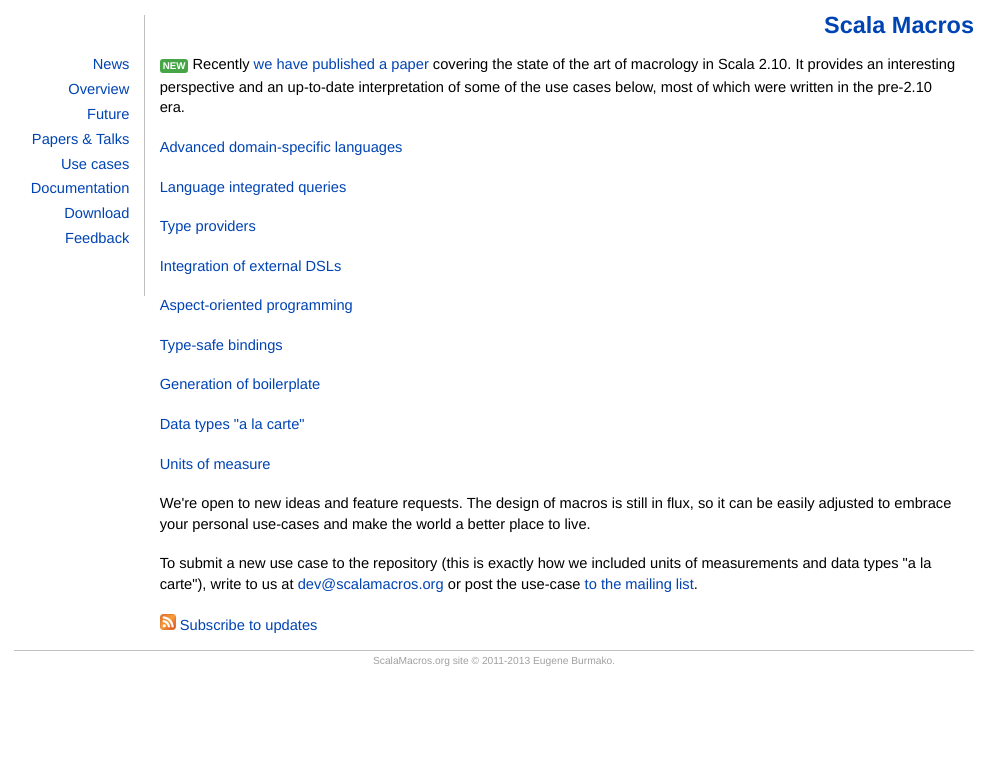
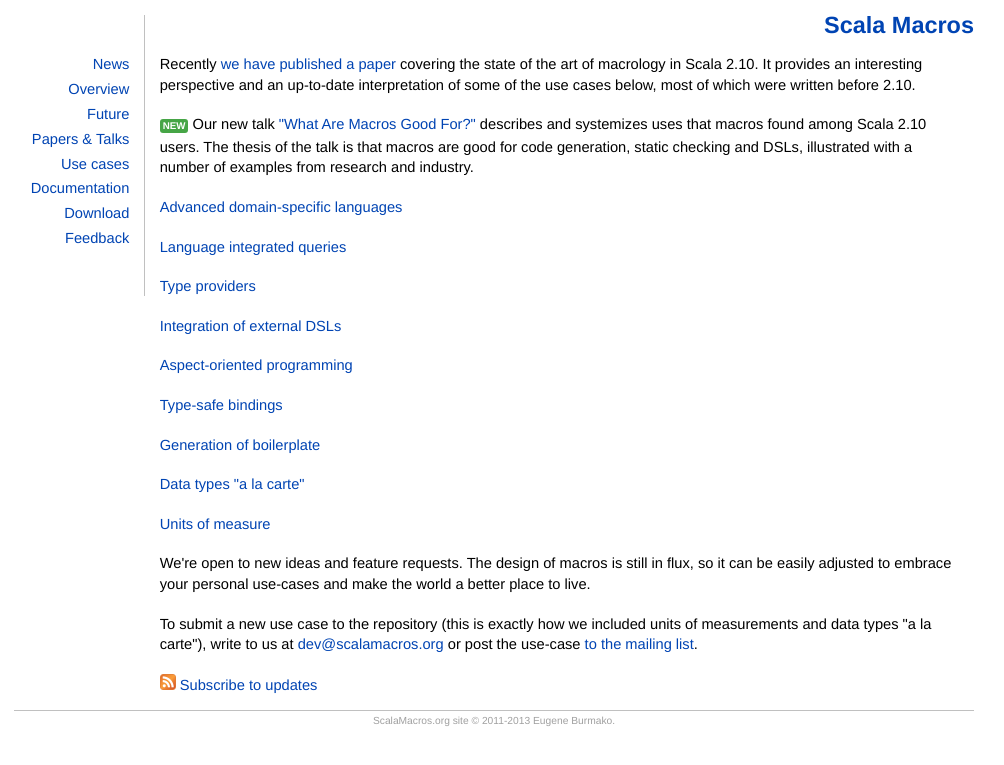
Before and after one commit to scalamacros/scalamacros.github.com, a Jekyll site: the page built from usecases/index.html, in a window 1280 px wide. Shown: the top 765 px of the page, without its empty margins (146-1150 px from the left). Built offline with Jekyll 4.4.1, drawn with Linux system fonts in a browser that asks for light colours; comment, search, counter and statistics services are not loaded.

Commit message:
updates the use cases page

```diff
--- a/usecases/index.html
+++ b/usecases/index.html
@@ -5,7 +5,9 @@
 plusone: true
 ---
 
-<p><span style="background-color: #46A546; color: #FFFFFF; border-radius: 3px 3px 3px 3px; font-size: 9.75px; font-weight: bold; padding: 1px 3px 2px">NEW</span> Recently <a href="/news/2013/04/22/let-our-powers-combine.html">we have published a paper</a> covering the state of the art of macrology in Scala 2.10. It provides an interesting perspective and an up-to-date interpretation of some of the use cases below, most of which were written in the pre-2.10 era.</p>
+<p>Recently <a href="/news/2013/04/22/let-our-powers-combine.html">we have published a paper</a> covering the state of the art of macrology in Scala 2.10. It provides an interesting perspective and an up-to-date interpretation of some of the use cases below, most of which were written before 2.10.</p>
+
+<p><span style="background-color: #46A546; color: #FFFFFF; border-radius: 3px 3px 3px 3px; font-size: 9.75px; font-weight: bold; padding: 1px 3px 2px">NEW</span> Our new talk <a href="/paperstalks/2013-07-17-WhatAreMacrosGoodFor.pdf">"What Are Macros Good For?"</a> describes and systemizes uses that macros found among Scala 2.10 users. The thesis of the talk is that macros are good for code generation, static checking and DSLs, illustrated with a number of examples from research and industry.</p>
 
 {% for post in site.posts %}
   {% if post.categories contains "usecases" %}
```
